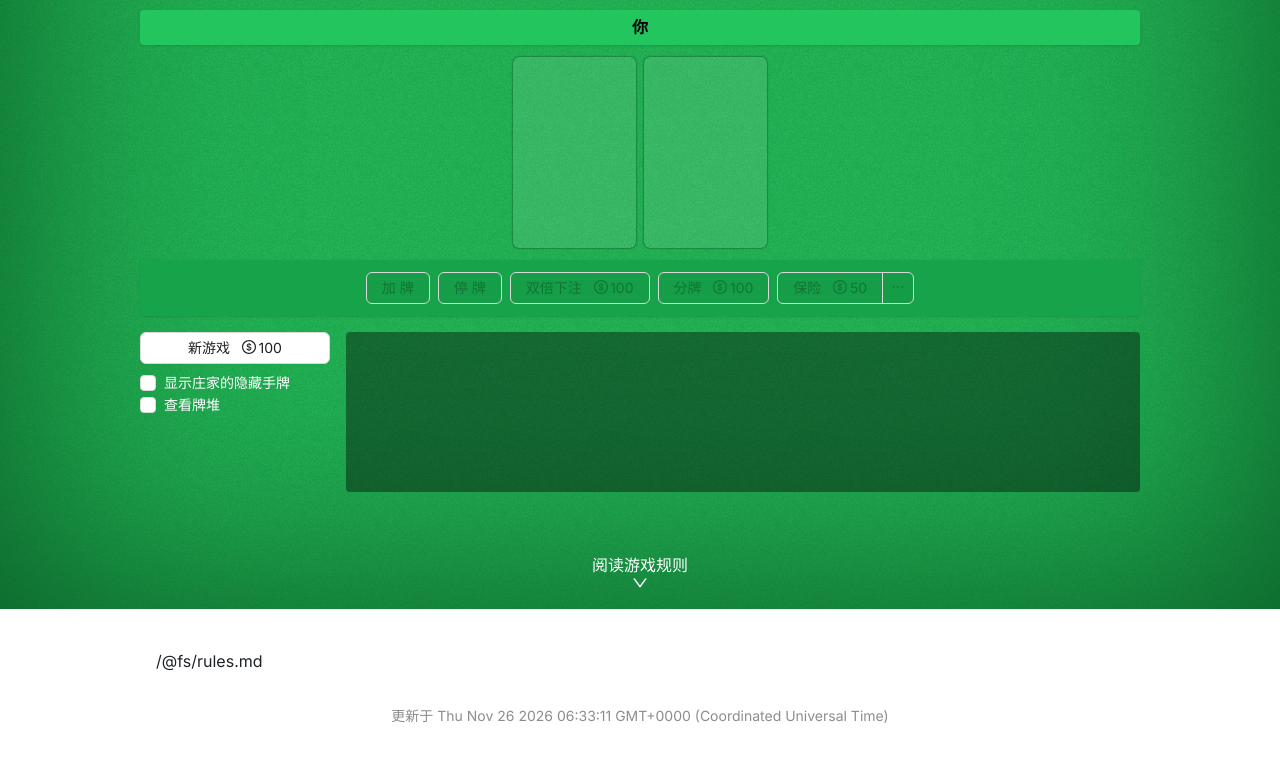
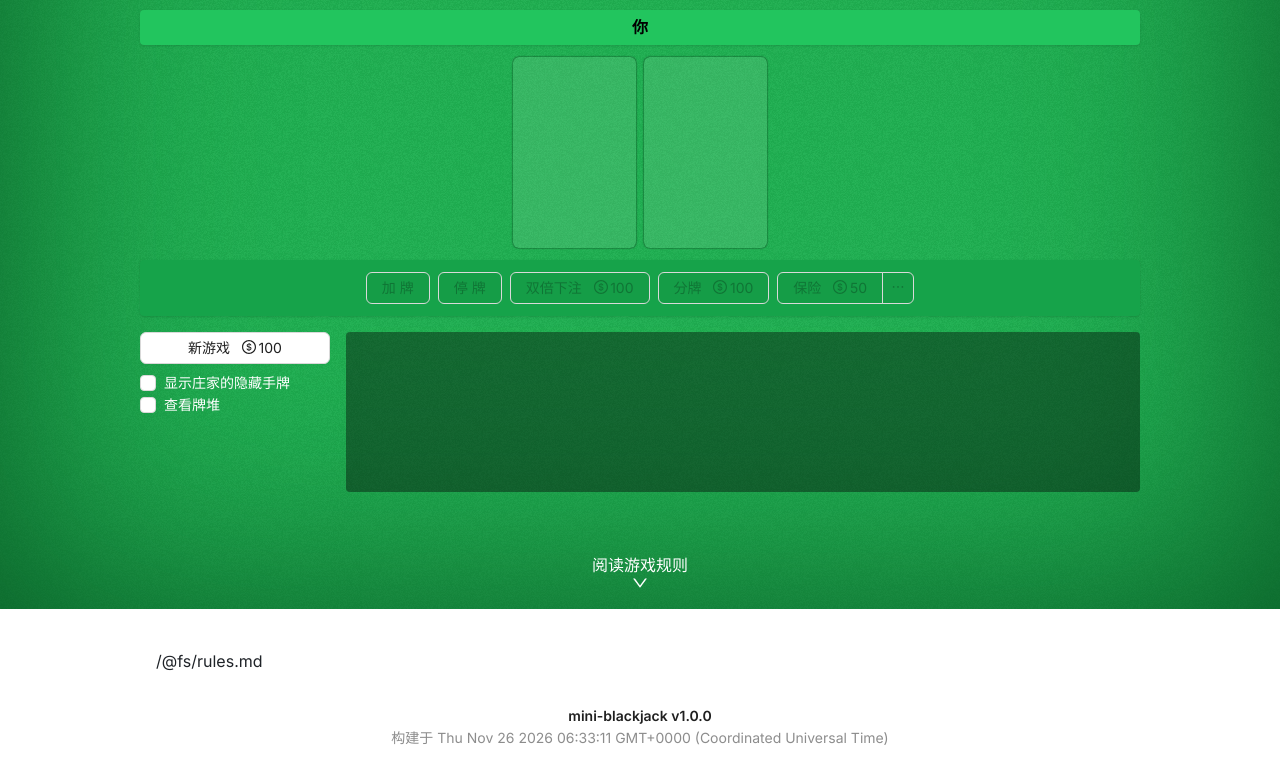
Before and after one commit to YMNNs/mini-blackjack, a React (Vite) app: page / in a window 1280 px wide. Shown: the part 315-1096 px from the top of the page. Before the commit the page ends 1074 px from the top, so only its background shows below. Built offline with nearby package versions, Linux system fonts and the light colour scheme.

Commit message:
chore: 添加版权信息

```diff
--- a/src/components/copyright.tsx
+++ b/src/components/copyright.tsx
@@ -1,11 +1,19 @@
 import { Typography } from 'antd'
 import { BUILD_TIME } from '../constant.ts'
+import { name, version } from '../../package.json'
 import React from 'react'
 
 export const Copyright: React.FC = () => {
   return (
     <div className={'mx-auto w-fit text-center py-8'}>
-      <Typography.Text type={'secondary'}>更新于 {new Date(BUILD_TIME).toString()}</Typography.Text>
+      <div>
+        <Typography.Text strong>
+          {name} v{version}
+        </Typography.Text>
+      </div>
+      <div>
+        <Typography.Text type={'secondary'}>构建于 {new Date(BUILD_TIME).toString()}</Typography.Text>
+      </div>
     </div>
   )
 }
```
Also changed, not shown: 1 other file (tests, documents, lock files or other folders).
